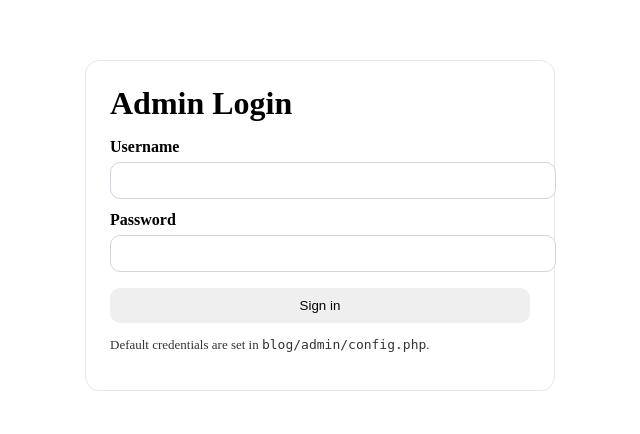
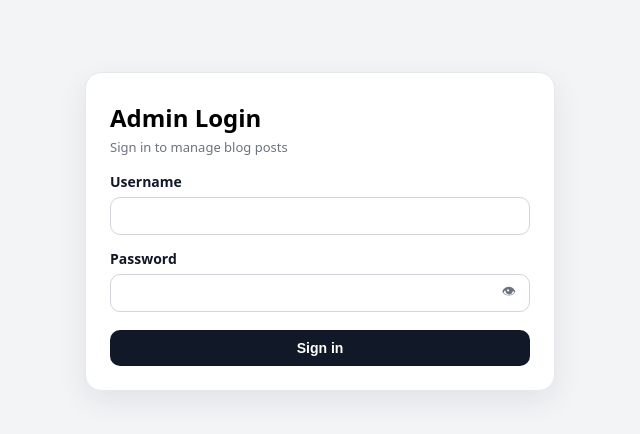
Before and after one commit to Trainger5/theneedleads, a PHP site: page /blog/admin/login.php in a window 1280 px wide. Shown: the top 434 px of the page, without its empty margins (320-960 px from the left). Run offline with PHP 8.4, Linux system fonts and the light colour scheme.

Commit message:
eye button in password field of blog admin login page

```diff
--- a/blog/admin/login.php
+++ b/blog/admin/login.php
@@ -18,14 +18,12 @@ if ($_SERVER['REQUEST_METHOD'] === 'POST') {
 
     $usernameOk = hash_equals($cfg['username'], $u);
 
-  // Prefer secure password_verify, but fall back to plain match if needed
     $passwordOk = false;
     if (is_string($cfg['password_hash']) && $cfg['password_hash'] !== '') {
       if (function_exists('password_verify')) {
         $passwordOk = password_verify($p, $cfg['password_hash']);
       }
       if (!$passwordOk && hash_equals($cfg['password_hash'], $p)) {
-      // Fallback: allow plain-text password in config for local/dev
         $passwordOk = true;
       }
     }
@@ -48,27 +46,130 @@ if ($_SERVER['REQUEST_METHOD'] === 'POST') {
   <title>Blog Admin Login</title>
   <link rel="stylesheet" href="assets/css/admin.css">
   <style>
-    .login-wrap{max-width:420px;margin:60px auto;padding:24px;border:1px solid #e5e7eb;border-radius:14px;background:#fff;}
-    .login-wrap h1{margin:0 0 16px;}
-    .login-wrap label{display:block;margin:12px 0 6px;font-weight:600;}
-    .login-wrap input{width:100%;padding:10px 12px;border:1px solid #d1d5db;border-radius:10px;}
-    .login-wrap button{margin-top:16px;width:100%;padding:10px 12px;border:0;border-radius:10px;cursor:pointer;}
-    .err{color:#b91c1c;margin:8px 0;}
+    body{
+      margin:0;
+      font-family: system-ui, -apple-system, BlinkMacSystemFont, "Segoe UI", sans-serif;
+      background:#f3f4f6;
+    }
+    .login-wrap{
+      max-width:420px;
+      margin:72px auto;
+      padding:28px 24px 24px;
+      border:1px solid #e5e7eb;
+      border-radius:16px;
+      background:#ffffff;
+      box-shadow:0 10px 30px rgba(15,23,42,0.08);
+    }
+    .login-wrap h1{
+      margin:0 0 4px;
+      font-size:24px;
+    }
+    .login-wrap p.subtitle{
+      margin:0 0 16px;
+      font-size:13px;
+      color:#6b7280;
+    }
+    .login-wrap label{
+      display:block;
+      margin:14px 0 6px;
+      font-weight:600;
+      font-size:14px;
+      color:#111827;
+    }
+    .login-wrap input{
+      width:100%;
+      padding:10px 12px;
+      border:1px solid #d1d5db;
+      border-radius:10px;
+      font-size:14px;
+      transition:border-color .15s, box-shadow .15s;
+      box-sizing:border-box;
+    }
+    .login-wrap input:focus{
+      outline:none;
+      border-color:#111827;
+      box-shadow:0 0 0 1px #1118271a;
+    }
+    .login-wrap button[type="submit"]{
+      margin-top:18px;
+      width:100%;
+      padding:10px 12px;
+      border:0;
+      border-radius:10px;
+      cursor:pointer;
+      font-weight:600;
+      font-size:14px;
+      background:#111827;
+      color:#ffffff;
+      transition:background .15s, transform .05s;
+    }
+    .login-wrap button[type="submit"]:hover{
+      background:#020617;
+    }
+    .login-wrap button[type="submit"]:active{
+      transform:translateY(1px);
+    }
+    .err{
+      color:#b91c1c;
+      margin:8px 0 0;
+      font-size:13px;
+    }
+    .password-field{
+      position:relative;
+    }
+    .password-field input{
+      padding-right:32px;
+    }
+    .password-toggle{
+      position:absolute;
+      right:10px;
+      top:50%;
+      transform:translateY(-50%);
+      border:none;
+      background:transparent;
+      cursor:pointer;
+      font-size:14px;
+      padding:0 4px;
+      color:#6b7280;
+    }
+    .password-toggle:focus{
+      outline:none;
+    }
   </style>
 </head>
 <body>
   <div class="login-wrap">
     <h1>Admin Login</h1>
-    <?php if ($error): ?><div class="err"><?php echo htmlspecialchars($error); ?></div><?php endif; ?>
+    <p class="subtitle">Sign in to manage blog posts</p>
+    <?php if ($error): ?>
+      <div class="err"><?php echo htmlspecialchars($error); ?></div>
+    <?php endif; ?>
     <form method="post">
       <input type="hidden" name="csrf" value="<?php echo htmlspecialchars($csrf, ENT_QUOTES); ?>">
       <label>Username</label>
       <input name="username" autocomplete="username" required>
       <label>Password</label>
-      <input name="password" type="password" autocomplete="current-password" required>
+      <div class="password-field">
+        <input id="passwordInput" name="password" type="password" autocomplete="current-password" required>
+        <button type="button" id="passwordToggle" class="password-toggle" aria-label="Show password">👁</button>
+      </div>
       <button type="submit">Sign in</button>
     </form>
-    <p style="margin-top:14px;font-size:13px;opacity:.8;">Default credentials are set in <code>blog/admin/config.php</code>.</p>
+    <!-- <p style="margin-top:14px;font-size:13px;opacity:.8;">
+      Default credentials are set in <code>blog/admin/config.php</code>.
+    </p> -->
   </div>
+  <script>
+    (function(){
+      var input = document.getElementById('passwordInput');
+      var btn = document.getElementById('passwordToggle');
+      if (!input || !btn) return;
+      btn.addEventListener('click', function(){
+        var isPw = input.type === 'password';
+        input.type = isPw ? 'text' : 'password';
+        btn.setAttribute('aria-label', isPw ? 'Hide password' : 'Show password');
+      });
+    })();
+  </script>
 </body>
 </html>
```
Lines whose indentation alone changed are shown as unchanged.
